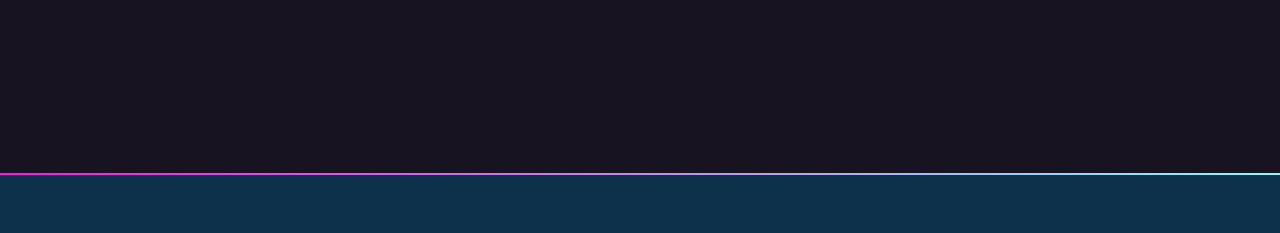
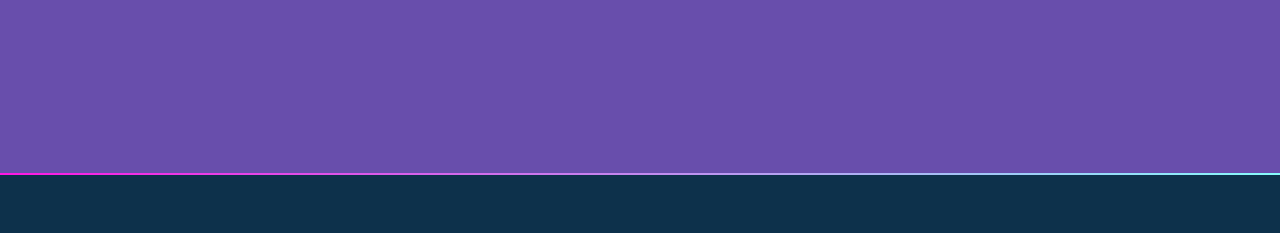
Before and after one commit to MirellaCibalde/portifoliomirella, a plain HTML site: page index.html in a window 1280 px wide. Shown: the part 449-682 px from the top of the page. Drawn offline with Linux system fonts and the light colour scheme.

Commit message:
Cores
Edicao de cores

```diff
--- a/style.css
+++ b/style.css
@@ -1,26 +1,26 @@
-/* variables declared here - these are the colors for our pages, as well as the font stacks and sizes. */
 :root {
-    --black: #171321;
+  --black: #684eac;
   --dkblue: #0d314b;
   --plum: #4b0d49;
-    --hotmag: #ff17e4;
-    --magenta: #e310cb;
-    --aqua: #86fbfb;
+  --hotmag: hsl(307, 56%, 49%);
+  --magenta: #b341a5;
+  --aqua: #63dada;
   --white: #f7f8fa;
   --font-size: 1.3rem;
   --mono: "Oxygen mono", monospace;
   --sans: Oxygen, sans-serif;
 }
-/* border box model: https://css-tricks.com/box-sizing/ */
+
 html {
     box-sizing: border-box;
 }
+
 *,
 *::before,
 *::after {
     box-sizing: inherit;
 }
-/* generic styles for the page */
+
 body {
     padding: 0;
     margin: 0;
@@ -29,6 +29,7 @@ body {
     color: var(--white);
     font-size: var(--font-size);
 }
+
 h1,
 h2,
 h3 {
```
Lines whose indentation alone changed are shown as unchanged.
